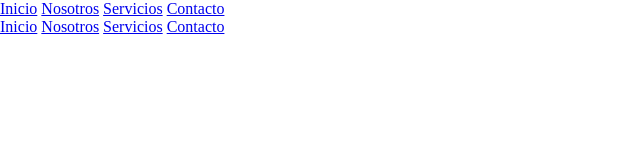
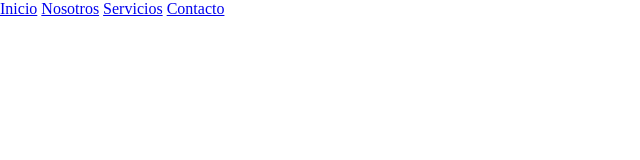
Before and after one commit to HWY-1025/Proyecto_web, a plain HTML site: page index.html in a window 1280 px wide. Shown: the whole page, without its empty margins (0-640 px from the left). Drawn offline with Linux system fonts and the light colour scheme.

Commit message:
Update index.html

```diff
--- a/index.html
+++ b/index.html
@@ -28,13 +28,6 @@
             </nav>
         </div>
     </header>
-
-    <nav>
-        <a href="#">Inicio</a>
-        <a href="#">Nosotros</a>
-        <a href="#">Servicios</a>
-        <a href="#">Contacto</a>
-    </nav>
 </body>
 
 </html>
```
